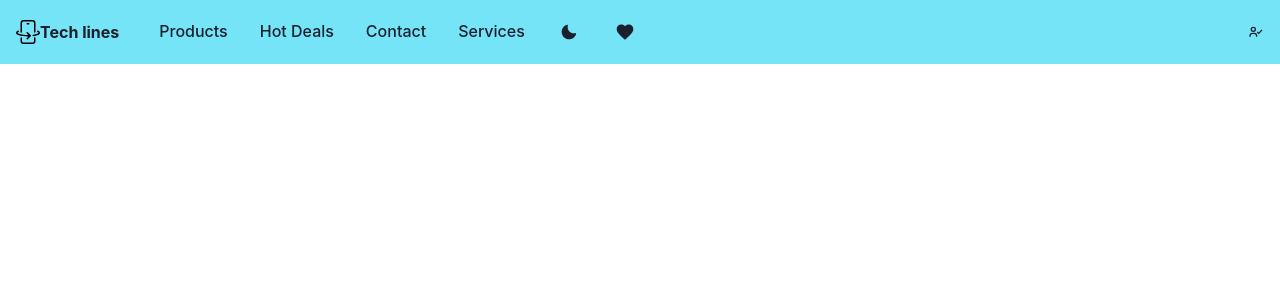
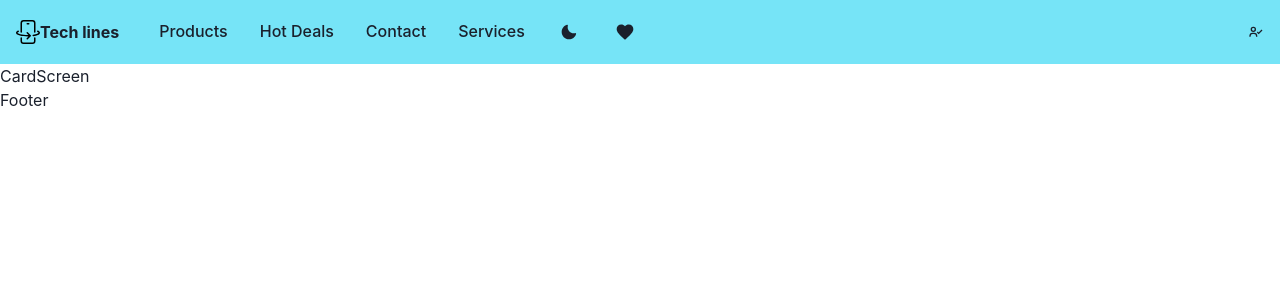
Before and after one commit to Keyvan-Dev/tech-ecommerce, a React (Create React App) app in the folder client/: page /cart in a window 1280 px wide. Shown: the top 300 px of the page. Built offline with nearby package versions, Linux system fonts and the light colour scheme.

Commit message:
Add some components and card screen

```diff
--- a/client/src/App.js
+++ b/client/src/App.js
@@ -8,9 +8,11 @@ import { Route, BrowserRouter as Router, Routes } from 'react-router-dom';
 import ProductsScreen from './screens/ProductsScreen.jsx';
 import LandingScreen from './screens/LandingScreen.jsx';
 import ProductScreen from './screens/ProductScreen.jsx';
+import CardScreen from './screens/CardScreen.jsx';
 
 // Components
 import Header from './components/Header.jsx';
+import Footer from './components/Footer.jsx';
 
 const App = () => {
 	return (
@@ -22,8 +24,10 @@ const App = () => {
 						<Route path='/products' element={<ProductsScreen />} />
 						<Route path='/' element={<LandingScreen />} />
 						<Route path='/product/:id' element={<ProductScreen />} />
+						<Route path='/cart' element={<CardScreen />} />
 					</Routes>
 				</main>
+				<Footer />
 			</Router>
 		</ChakraProvider>
 	);
--- /dev/null
+++ b/client/src/components/CartItem.jsx
@@ -0,0 +1,5 @@
+const CartItem = () => {
+	return <div>CartItem</div>;
+};
+
+export default CartItem;
--- /dev/null
+++ b/client/src/components/Footer.jsx
@@ -0,0 +1,5 @@
+const Footer = () => {
+	return <div>Footer</div>;
+};
+
+export default Footer;
--- /dev/null
+++ b/client/src/components/OrderSummary.jsx
@@ -0,0 +1,5 @@
+const OrderSummary = () => {
+	return <div>OrderSummary</div>;
+};
+
+export default OrderSummary;
--- /dev/null
+++ b/client/src/screens/CardScreen.jsx
@@ -0,0 +1,5 @@
+const CardScreen = () => {
+	return <div>CardScreen</div>;
+};
+
+export default CardScreen;
```
